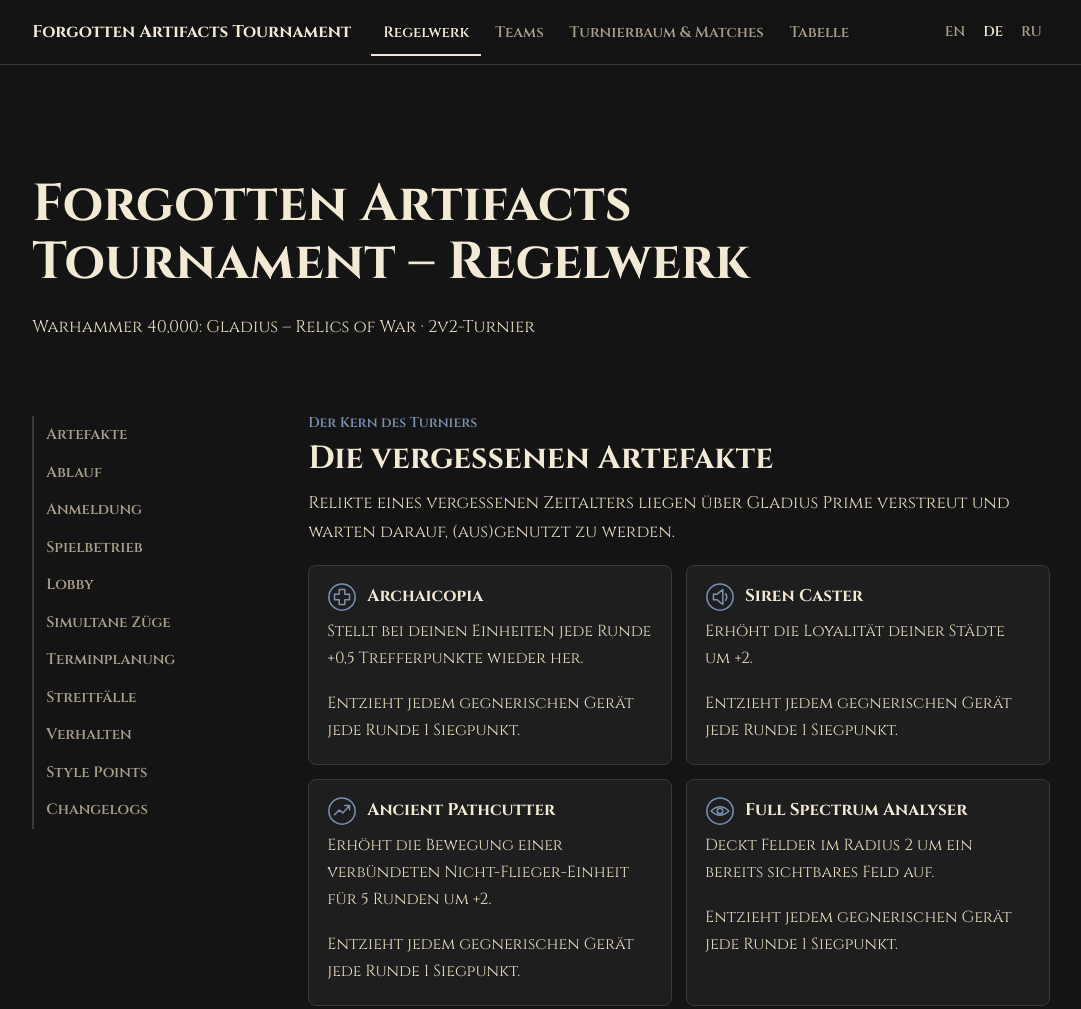
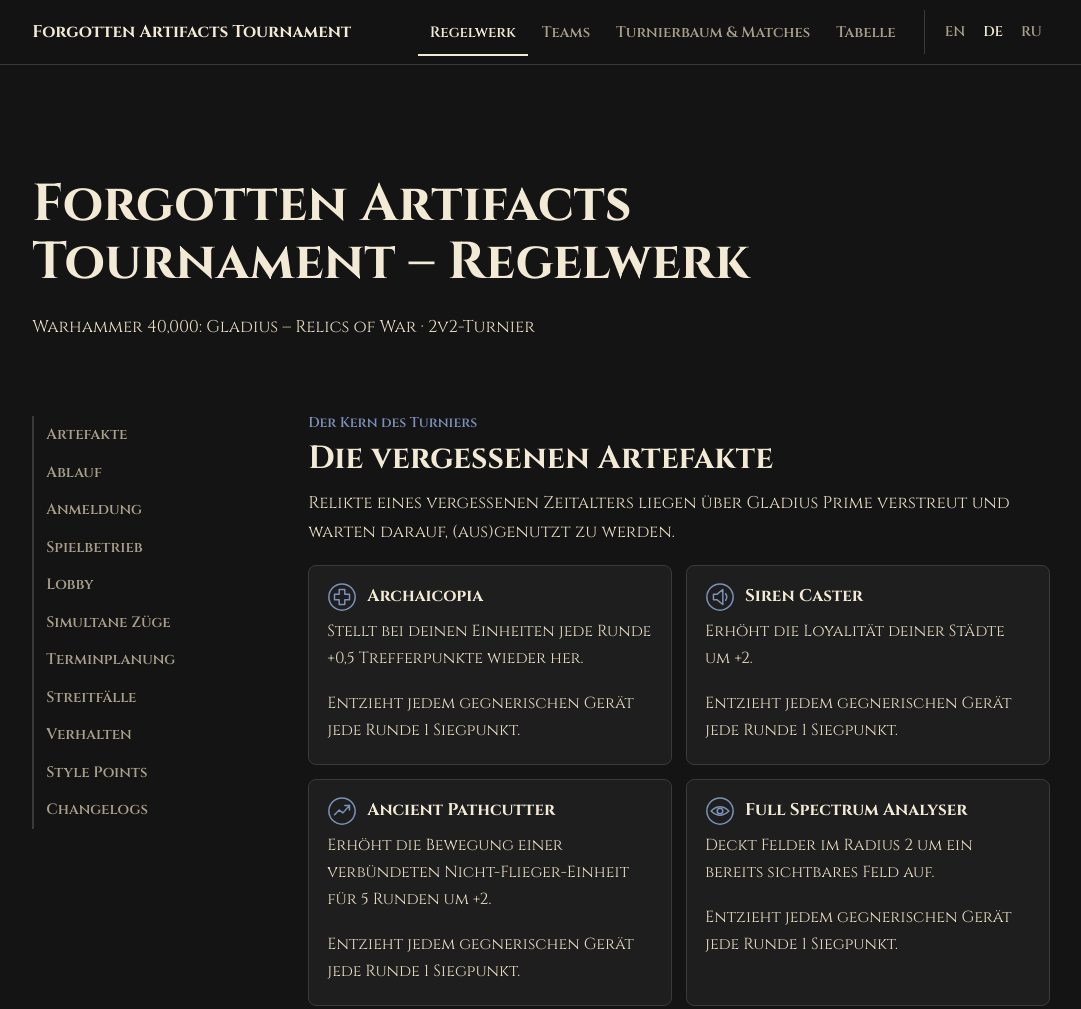
Before and after one commit to D4rkM3ll3x/Forgotten-Artifacts-Tournament, a plain HTML site: page de/index.html in a window 1280 px wide. Shown: the top 1009 px of the page, without its empty margins (99-1180 px from the left). Drawn offline with Linux system fonts and the light colour scheme.

Commit message:
Fix top bar layout with language switch
Keep tabs and language switch on one row on desktop, aligned with the
page content; on narrow screens put the language switch next to the
title and the tabs on their own row.

Co-Authored-By: Claude Opus 5.5 <noreply@anthropic.com>
Claude-Session: https://claude.ai/code/session_01MTEmfJd2Xft61ExxUoptCr

```diff
--- a/de/index.html
+++ b/de/index.html
@@ -101,7 +101,13 @@ footer{padding:8mm 4mm}
 .tabs a[aria-current=page]{color:var(--head);border-bottom-color:var(--head)}
 @media(max-width:600px){.tabs a{padding:14px 8px 12px;font-size:14px}.brand{font-size:15px}}
 .view[hidden]{display:none}
-.lang{display:flex;gap:2px;margin-left:auto}
+.lang{display:flex;gap:2px;padding-left:12px;border-left:1px solid var(--edge)}
+.topbar .in{flex-wrap:nowrap;gap:0 16px}
+.topbar .tabs{margin-left:auto}
+@media(max-width:1180px){.topbar .in{flex-wrap:wrap;gap:0 12px}.topbar .lang{margin-left:auto}.topbar .tabs{order:3;flex-basis:100%;margin-left:0;border-top:1px solid var(--edge)}}
+@media(max-width:600px){.topbar .lang{border-left:0;padding-left:0}.topbar .lang a{padding:10px 6px;font-size:13px}}
+@media(max-width:440px){.brand{font-size:13px}.topbar .in{gap:0 6px}.topbar .lang a{padding:10px 4px}}
+@media(max-width:380px){.brand{font-size:11.5px}}
 .lang a{font:600 14px/1 Cinzel,serif;color:var(--mute);text-decoration:none;padding:10px 8px;min-height:44px;display:flex;align-items:center;border-radius:4px}
 .lang a[aria-current]{color:var(--head)}
 .lang a:hover,.lang a:focus-visible{color:var(--head);background:var(--box);outline:none}
```
Also changed, not shown: index.html (+7 -1 lines), ru/index.html (+7 -1 lines).
